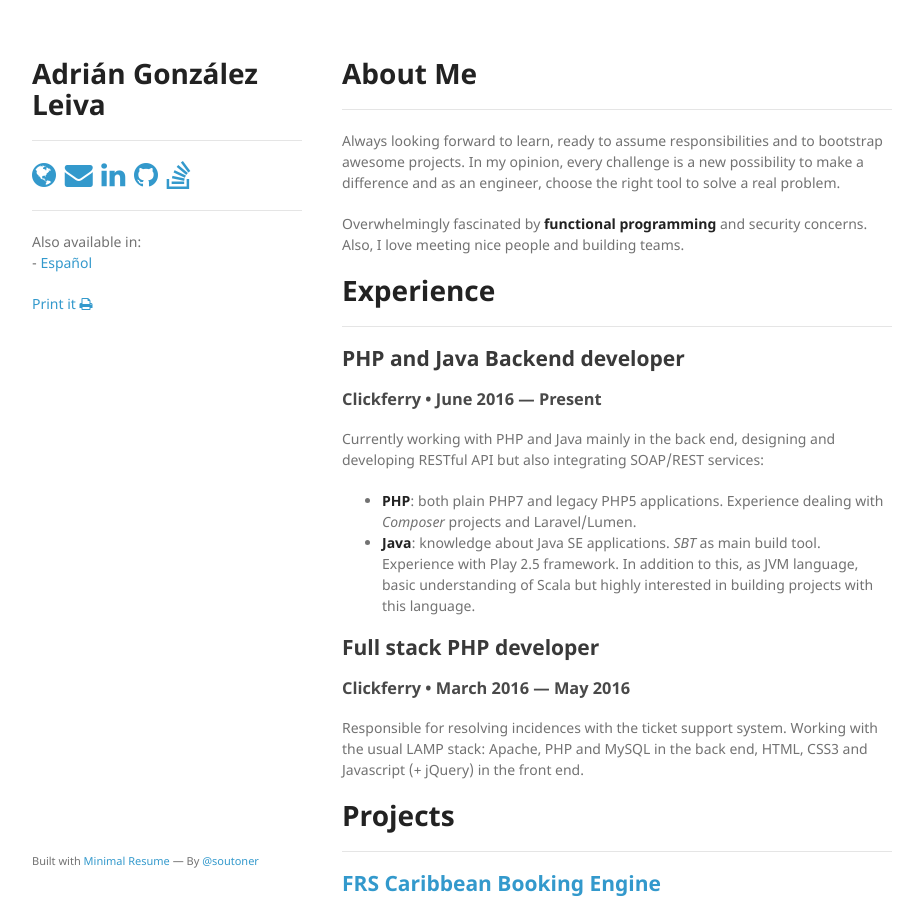
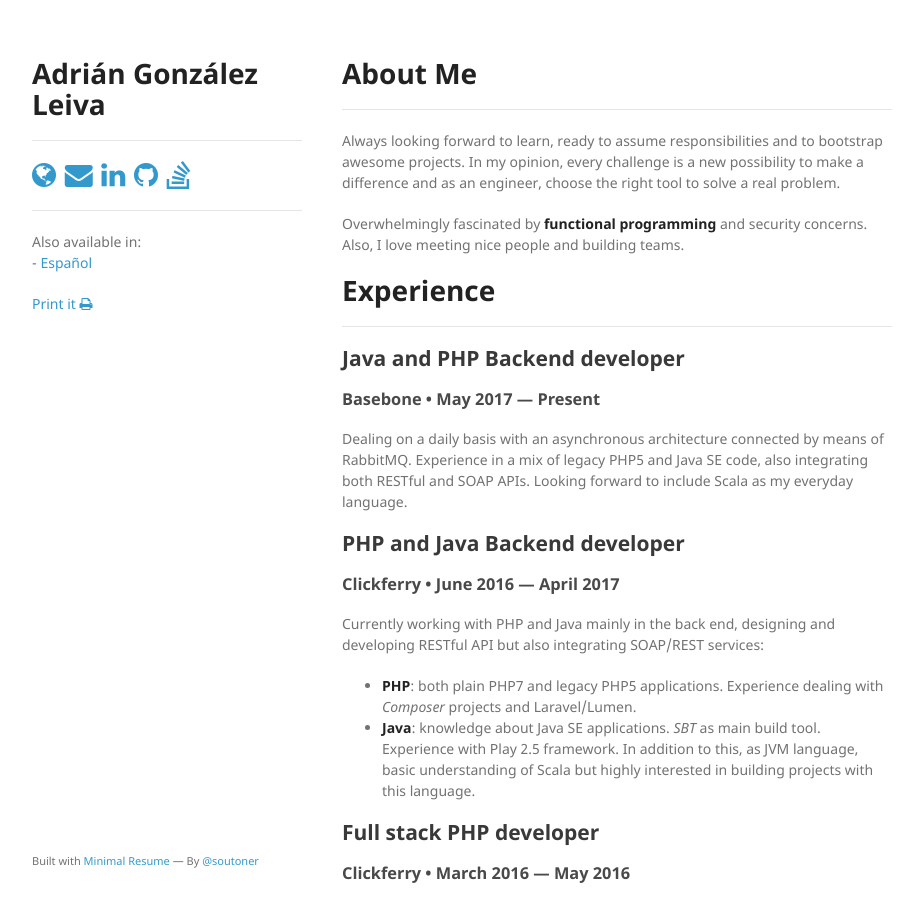
Before and after one commit to soutoner/soutoner.github.io, a Jekyll site: the page built from index.md, in a window 1280 px wide and 900 px high. Shown: the whole window, without its empty margins (178-1092 px from the left). Built offline with Jekyll 4.4.1, drawn with Linux system fonts in a browser that asks for light colours; nearby versions of some CDN libraries.

Commit message:
Added Basebone to experience (English)

```diff
--- a/_data/en.yml
+++ b/_data/en.yml
@@ -28,10 +28,17 @@ about:
   and security concerns. Also, I love meeting nice people and building teams."
 first_language: Spanish
 experiences:
+  - position: Java and PHP Backend developer
+    company: Basebone
+    from: May 2017
+    to: Present
+    description:
+      "Dealing on a daily basis with an asynchronous architecture connected by means of RabbitMQ. Experience in a mix of legacy
+      PHP5 and Java SE code, also integrating both RESTful and SOAP APIs. Looking forward to include Scala as my everyday language."
   - position: PHP and Java Backend developer
     company: Clickferry
     from: June 2016
-    to: Present
+    to: April 2017
     description:
       "Currently working with PHP and Java mainly in the back end, designing and developing RESTful API but also
       integrating SOAP/REST services: \n
```
